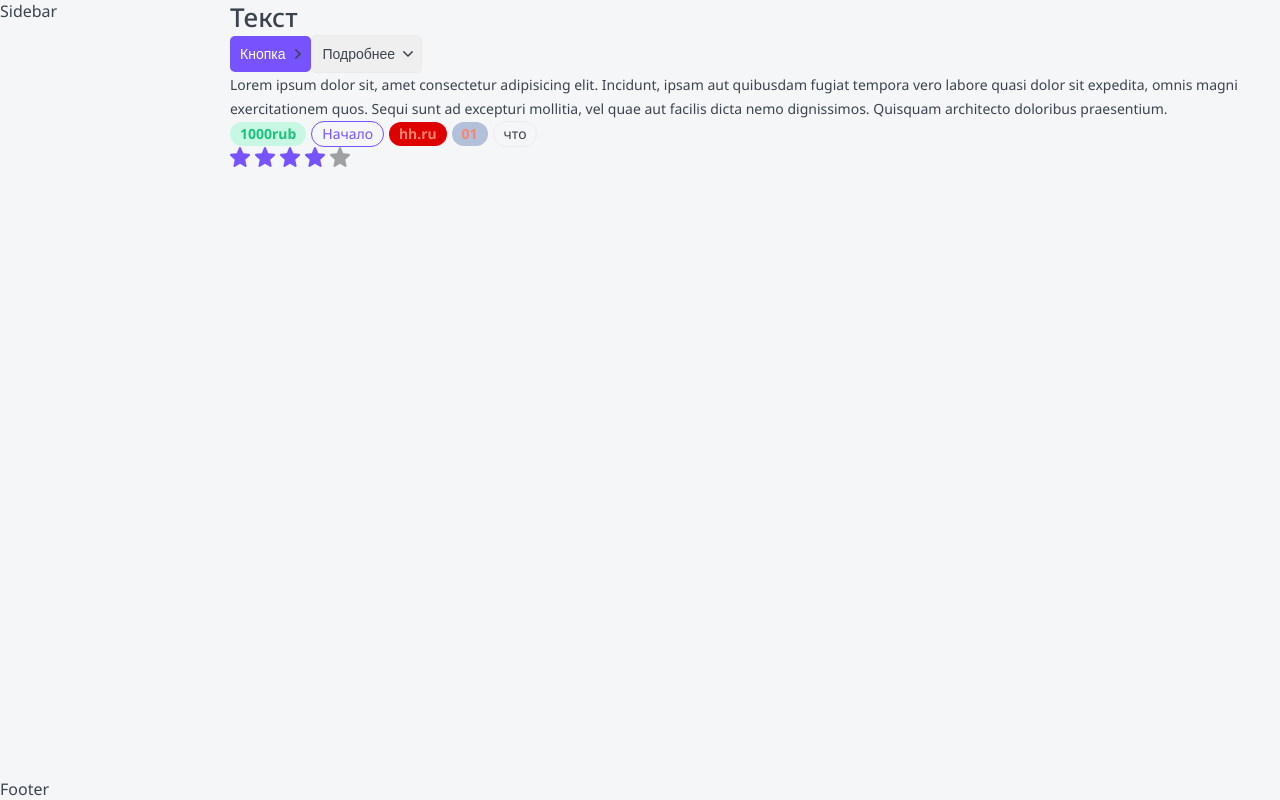
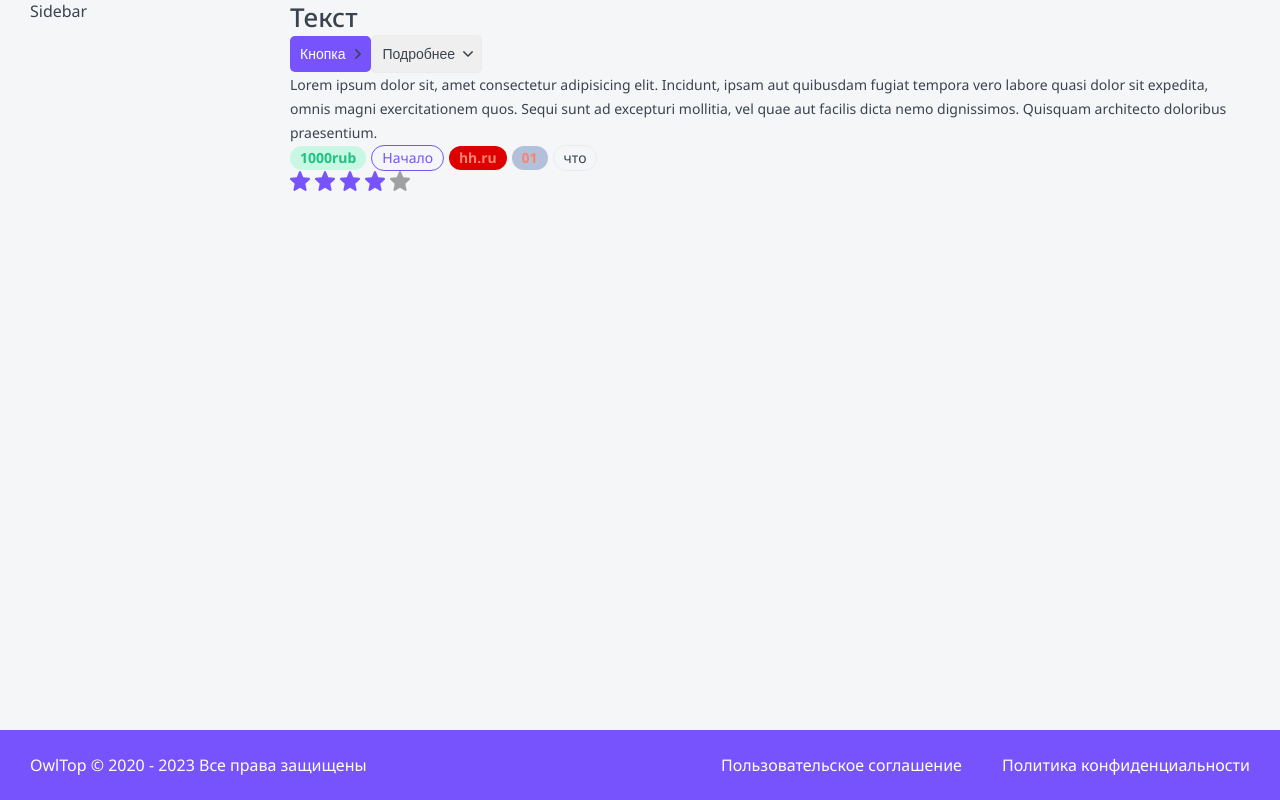
Before and after one commit to wirix/top-app, a Next.js app: page / in a window 1280 px wide. Built offline with nearby package versions, Linux system fonts and the light colour scheme.

Commit message:
footer, .env.local

```diff
--- a/components/Rating/Rating.tsx
+++ b/components/Rating/Rating.tsx
@@ -12,7 +12,7 @@ export const Rating = ({ rating, setRating, isEditable = false, className, ...pr
   }, [rating]);
 
   const contructRating = (currentRating: number) => {
-    const updatedArray = ratingArray.map((r: JSX.Element, i: number) => (
+    const updatedArray = ratingArray.map((_: JSX.Element, i: number) => (
       <span
         className={cn(styles.star, className, {
           [styles.filled]: i < currentRating,
--- a/layout/Footer/Footer.module.css
+++ b/layout/Footer/Footer.module.css
@@ -0,0 +1,21 @@
+.footer {
+  display: grid;
+  grid-template-columns: 1fr auto auto;
+  gap: 10px 40px;
+  color: var(--white);
+  font-size: 16px;
+  line-height: 20px;
+
+  background: var(--primary);
+  padding: 25px 30px;
+}
+
+.footer a:hover {
+  color: var(--green-light);
+}
+
+@media (max-width: 765px) {
+  .footer {
+    grid-template-columns: 1fr;
+  }
+}
--- a/layout/Footer/Footer.tsx
+++ b/layout/Footer/Footer.tsx
@@ -2,11 +2,15 @@ import React from 'react';
 import cn from 'classnames';
 import styles from './Footer.module.css';
 import { FooterProps } from './Footer.props';
-
-export const Footer = ({ ...props }: FooterProps): JSX.Element => {
+import { format } from 'date-fns';
+export const Footer = ({ className, ...props }: FooterProps): JSX.Element => {
   return (
-    <div {...props}>
-      Footer
-    </div>
+    <footer className={cn(className, styles.footer)} {...props}>
+      <div>
+        OwlTop © 2020 - {format(new Date(), 'yyyy')} Все права защищены
+      </div>
+      <a href="#" target='_blank'>Пользовательское соглашение</a>
+      <a href="#" target='_blank'>Политика конфиденциальности</a>
+    </footer>
   );
 };
--- a/layout/Layout.module.css
+++ b/layout/Layout.module.css
@@ -2,6 +2,7 @@
   display: grid;
   grid-template-columns: auto 230px minmax(320px, 1200px) auto;
   min-height: 100vh;
+  gap: 0 30px;
   /* 4 колонки тк 2 по бокам дают разъежаться */
   grid-template-areas:
     ". header header ."
--- a/package.json
+++ b/package.json
@@ -13,6 +13,7 @@
   "dependencies": {
     "@next/font": "13.0.7",
     "@types/react-dom": "18.0.9",
+    "date-fns": "^2.29.3",
     "eslint-config-next": "13.0.7",
     "next": "13.0.7",
     "react": "18.2.0",
--- a/styles/globals.css
+++ b/styles/globals.css
@@ -17,6 +17,12 @@ p {
 	margin: 0;
 }
 
+a {
+	text-decoration: none;
+
+	color: inherit;
+}
+
 * {
 	box-sizing: border-box;
 	margin: 0;
```
Also changed, not shown: 2 other files (tests, documents, lock files or other folders). Lines whose indentation alone changed are shown as unchanged.
